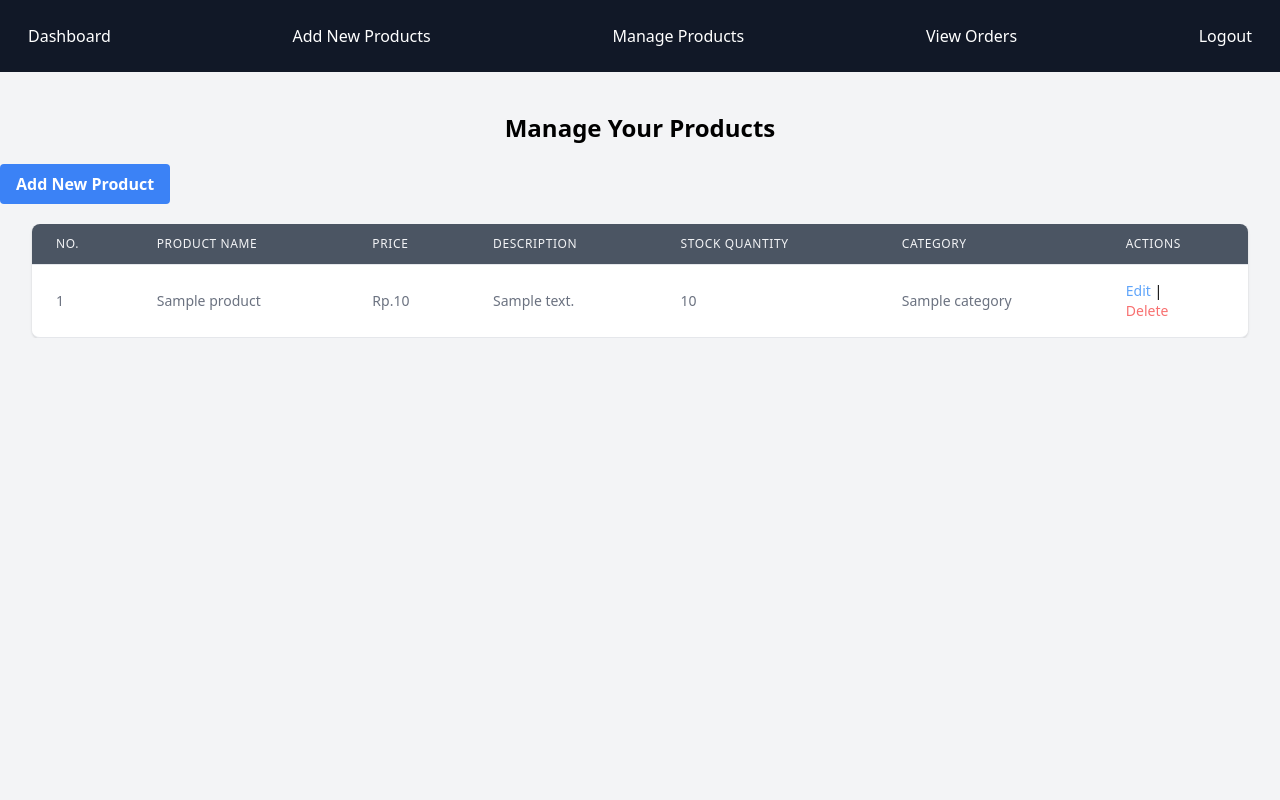
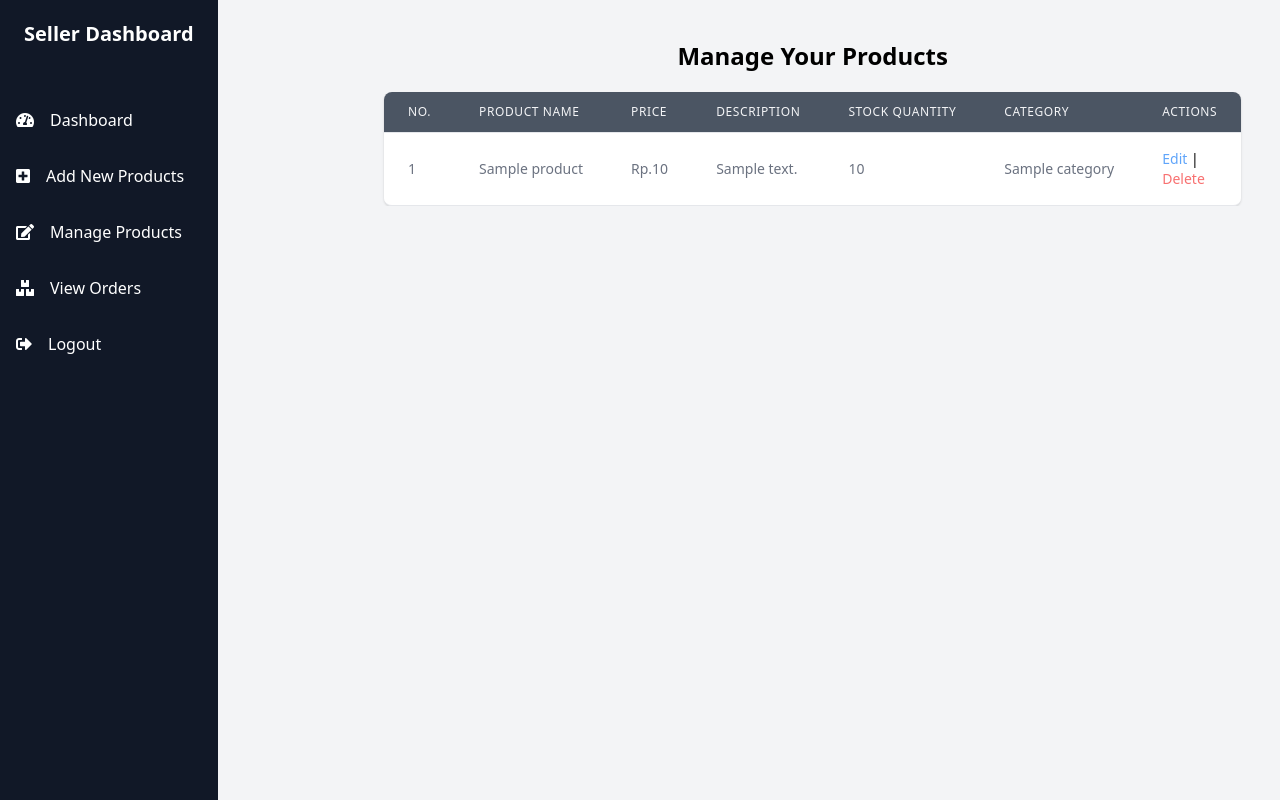
Before and after one commit to kumaraevan/e-commerce, a PHP site: page /seller_manage_products.php in a window 1280 px wide. Run offline with PHP 8.4, Linux system fonts and the light colour scheme; the visitor is signed in with stand-in values (Sample User, id 1); tables that the repository leaves empty or names only in its code hold one stand-in row (values such as "Sample post").

Commit message:
Add files via upload
FULL SIDEBAR FOR SELLER

```diff
--- a/seller_manage_products.php
+++ b/seller_manage_products.php
@@ -36,25 +36,15 @@ $conn->close();
     <meta charset="UTF-8">
     <title>Manage Products</title>
     <link href="https://cdn.jsdelivr.net/npm/tailwindcss@2.2.19/dist/tailwind.min.css" rel="stylesheet">
+    <link rel="stylesheet" href="https://cdnjs.cloudflare.com/ajax/libs/font-awesome/5.15.3/css/all.min.css">
 </head>
-<body class="bg-gray-100">
-    <nav class="bg-gray-900 text-white p-4">
-        <div class="container mx-auto flex justify-between items-center">
-            <a href="seller_dashboard.php" class="hover:bg-gray-700 px-3 py-2 rounded">Dashboard</a>
-            <a href="seller_add_new_products.php" class="hover:bg-gray-700 px-3 py-2 rounded">Add New Products</a>
-            <a href="seller_manage_products.php" class="hover:bg-gray-700 px-3 py-2 rounded">Manage Products</a>
-            <a href="seller_orders.php" class="hover:bg-gray-700 px-3 py-2 rounded">View Orders</a>
-            <div class="flex space-x-4">
-                <a href="logout.php" class="hover:bg-gray-700 px-3 py-2 rounded">Logout</a>
-            </div>
-        </div>
-    </nav>
+<body class="bg-gray-100 flex">
 
-    <div class="container mx-auto mt-10">
+    <?php include 'sidebar_seller.php'; ?> <!-- Include the sidebar -->
+
+    <div class="pl-64"> <!-- Add padding to accommodate the sidebar -->
+        <div class="container mx-auto mt-10 pl-24">
             <h2 class="text-2xl font-bold mb-5 text-center">Manage Your Products</h2>
-        <div class="flex justify-start mb-5">
-            <a href="seller_add_new_products.php" class="bg-blue-500 hover:bg-blue-700 text-white font-bold py-2 px-4 rounded">Add New Product</a>
-        </div>
             <div class="flex flex-col">
                 <div class="overflow-x-auto">
                     <div class="align-middle inline-block min-w-full sm:px-6 lg:px-8">
@@ -97,5 +87,6 @@ $conn->close();
                 </div>
             </div>
         </div>
+    </div>
 </body>
 </html>
```
Also changed, not shown: seller_orders.php (+8 -12 lines). Lines whose indentation alone changed are shown as unchanged.
